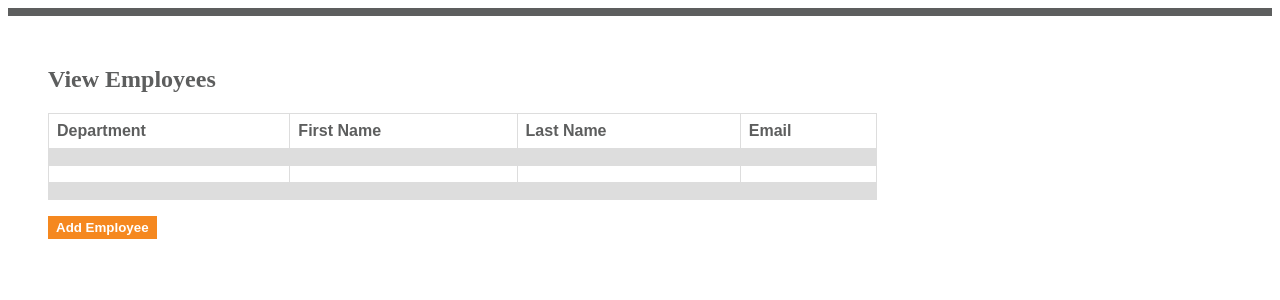
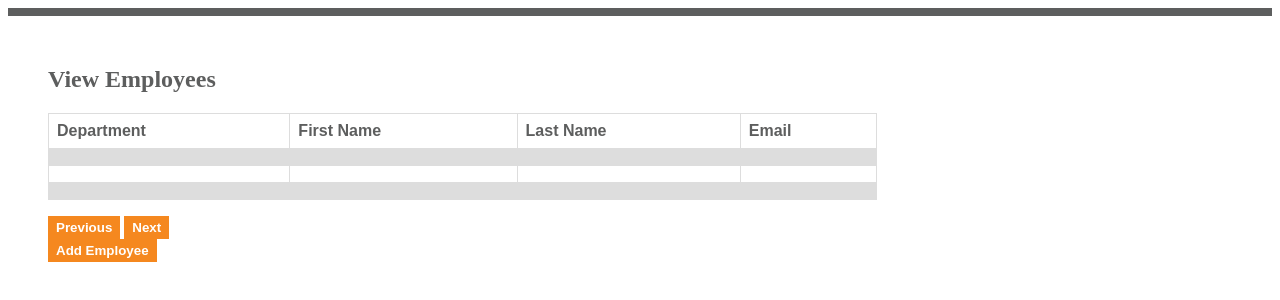
Before and after one commit to talkon2000/EmployeeManagementClient, a plain HTML site: page web/static_assets/index.html in a window 1280 px wide. Drawn offline with Linux system fonts and the light colour scheme; files whose address does not match are found by name.

Commit message:
added next and prev buttons html

```diff
--- a/web/src/pages/viewEmployees.js
+++ b/web/src/pages/viewEmployees.js
@@ -48,7 +48,7 @@ class ViewEmployees extends BindingClass {
      */
     addEmployeesToPage() {
         const employees = this.dataStore.get('employees')
-
+        alert(employees);
         if (employees == null) {
             return;
         }
--- a/web/static_assets/index.html
+++ b/web/static_assets/index.html
@@ -42,8 +42,11 @@
             </tr>
         </table>
         <ol id="employees"></ol>
-
-        <button type="button" id="add-employee" onclick="location.href='add_employee.html';">Add Employee</button>
+        <button type="button" id="previous" >Previous </button>
+        <button type="button" id="next" >Next </button>
+        <div>
+           <button type="button" id="add-employee" onclick="location.href='add_employee.html';">Add Employee</button>
+        </div>
     </div>
 </body>
 </html>
```
